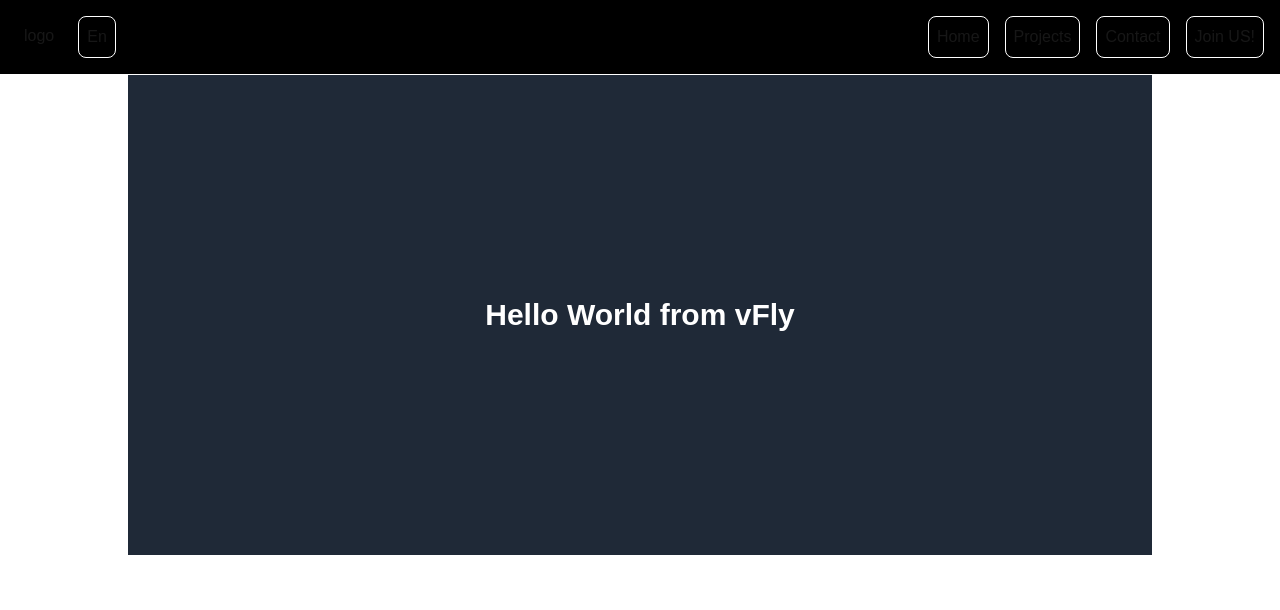
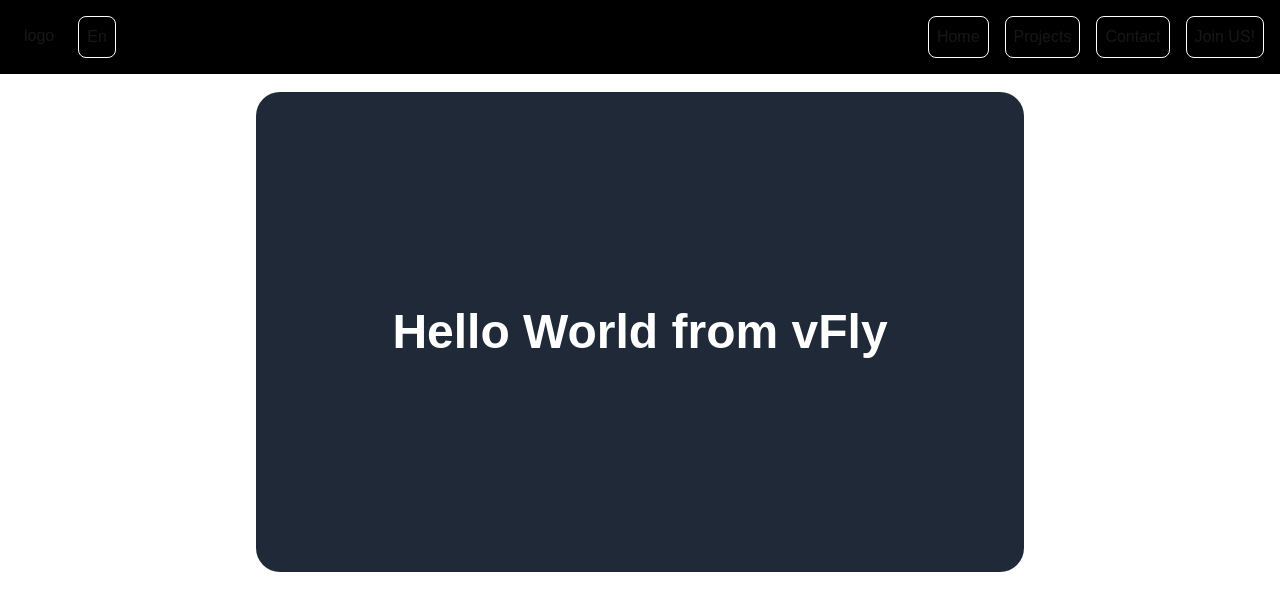
Before and after one commit to SKN-vFly/main-site, a Next.js app: page /en in a window 1280 px wide. Shown: the top 610 px of the page. Built offline with nearby package versions, Linux system fonts and the light colour scheme.

Commit message:
That's it for today - LR

```diff
--- a/components/MediaHeader.tsx
+++ b/components/MediaHeader.tsx
@@ -1,8 +1,8 @@
 export function MediaHeader(props: { text: string }) {
   const { text } = props;
   return (
-    <div className="bg-gray-800 text-white p-4 w-full min-h-[60vh] flex flex-col items-center justify-center mx-auto lg:w-[80%]">
-      <h1 className="text-3xl font-bold">{text}</h1>
+    <div className="bg-gray-800 text-white p-4 w-full min-h-[60vh] flex flex-col items-center justify-center mx-auto lg:w-[60%] my-5 rounded-3xl">
+      <h1 className="text-5xl font-bold">{text}</h1>
     </div>
   );
 }
--- a/components/Navbar.tsx
+++ b/components/Navbar.tsx
@@ -7,7 +7,8 @@ import { useState } from "react";
 const Navbar = () => {
   const t = useTranslations("Components.Navbar");
   return (
-    <nav className="p-4 bg-black border-b border-white whitespace-nowrap">
+    <>
+      <nav className="p-4 bg-black border-b border-white whitespace-nowrap fixed w-full">
         <ul className="flex justify-end space-x-4 ">
           <li className={"p-2"}>
             <Link href="/">logo</Link>
@@ -16,7 +17,6 @@ const Navbar = () => {
             <LangSwitcher />
           </li>
           <li className={" w-full"}></li>
-
           <li className={"border border-white p-2 text-center rounded-lg"}>
             <Link href="/">{t("home")}</Link>
           </li>
@@ -31,6 +31,8 @@ const Navbar = () => {
           </li>
         </ul>
       </nav>
+      <div className="p-6">hidden text</div>
+    </>
   );
 };
 
```
Lines whose indentation alone changed are shown as unchanged.
